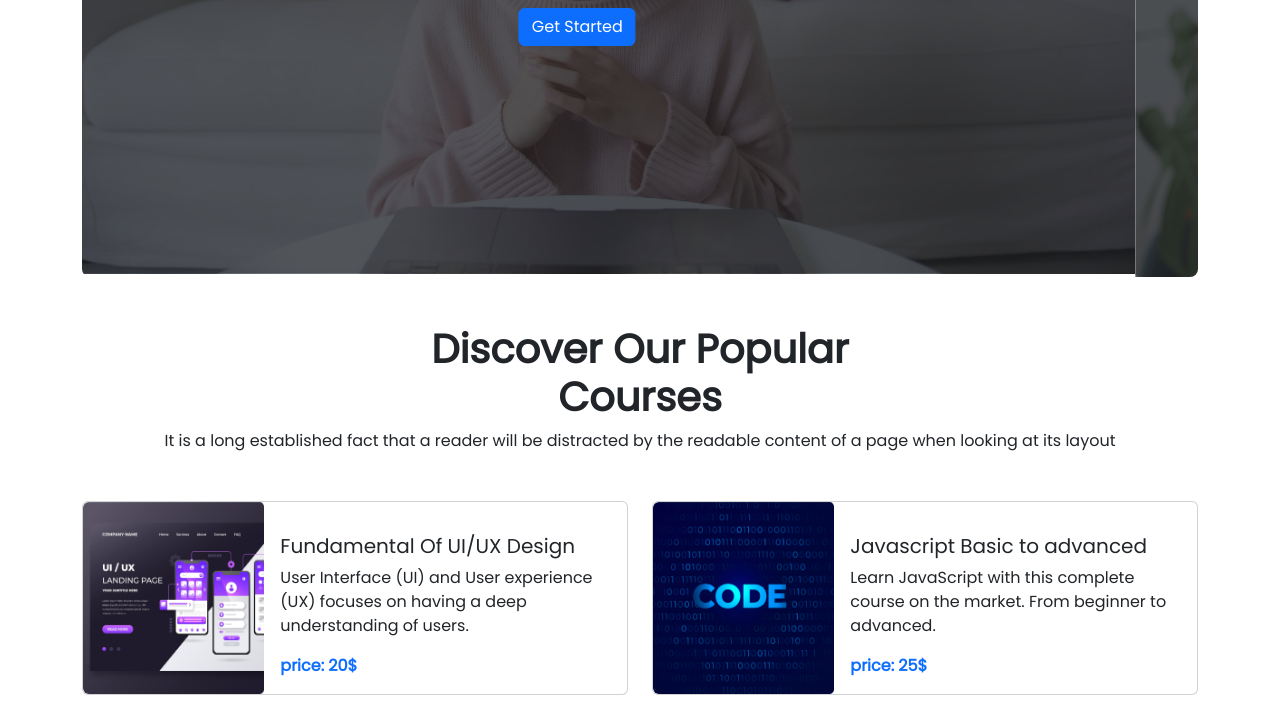
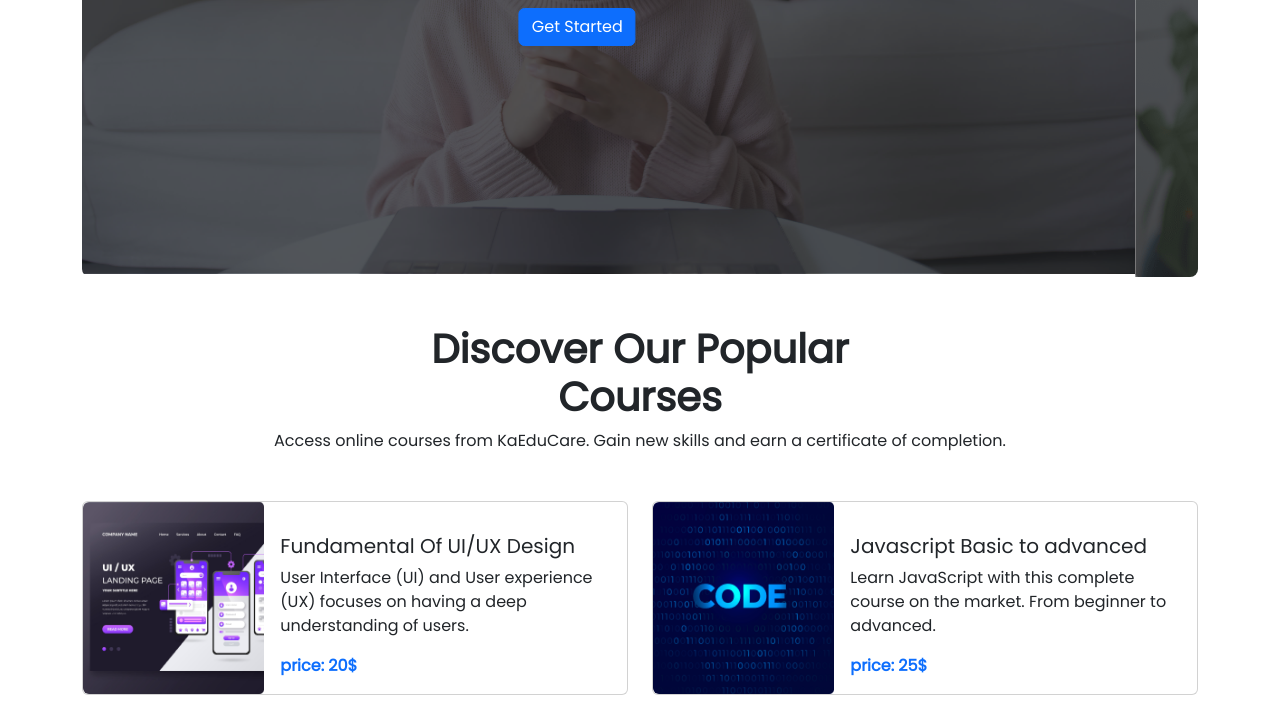
Before and after one commit to khorshed-alam-kbd/KaEduCare, a plain HTML site: page index.html in a window 1280 px wide. Shown: the part 379-1087 px from the top of the page. Drawn offline with nearby package versions, Linux system fonts and the light colour scheme.

Commit message:
KaEduCare Final

```diff
--- a/index.html
+++ b/index.html
@@ -127,8 +127,8 @@
         <section class="container" id="courses">
             <div class="mt-5 mb-5 text-center">
                 <h1 class="fw-bold">Discover Our Popular <br> Courses</h1>
-                <p>It is a long established fact that a reader will be distracted by the readable
-                    content of a page when looking at its layout</p>
+                <p>Access online courses from KaEduCare. Gain new skills and earn a
+                    certificate of completion.</p>
             </div>
         </section>
 
```
